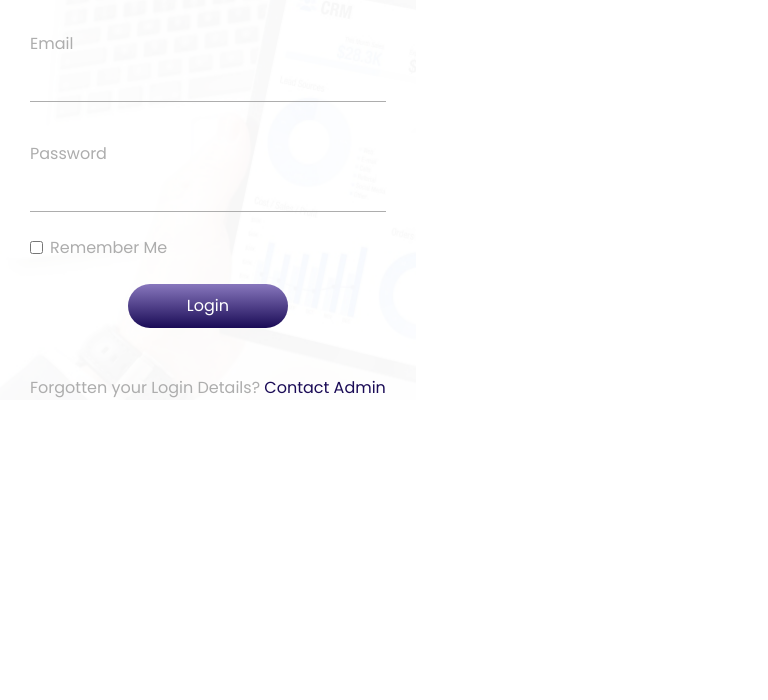
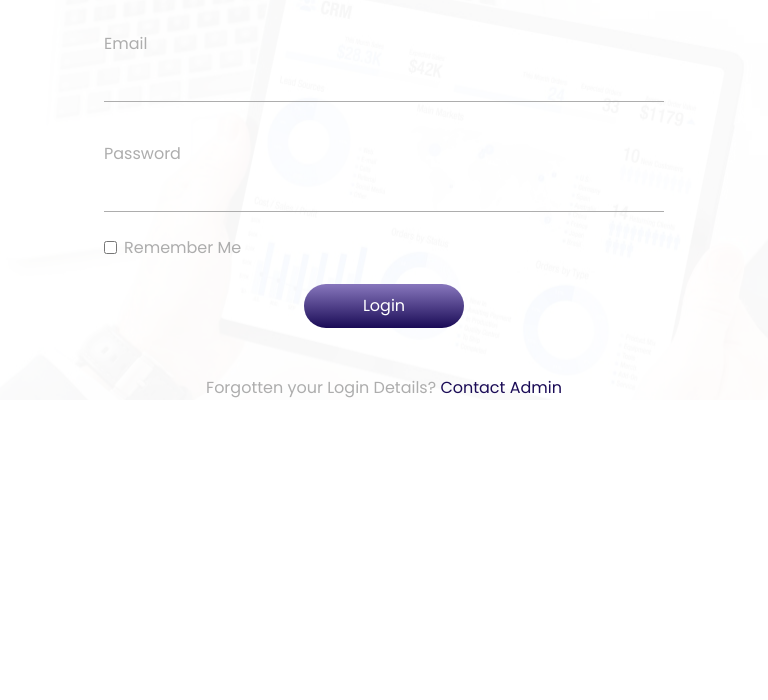
Before and after one commit to chusamasadiq/Modern-Login-Page, a plain HTML site: page index.html in a window 768 px wide. Shown: the part 100-800 px from the top of the page. Drawn offline with nearby package versions, Linux system fonts and the light colour scheme.

Commit message:
Responsive Design

```diff
--- a/index.html
+++ b/index.html
@@ -22,7 +22,7 @@
   <body>
     <div class="container-fluid">
       <div class="row">
-        <div class="col-lg-6 LoginFormBackground">
+        <div class="col-lg-6 col-sm-12 LoginFormBackground">
           <div class="container LoginForm">
             <div class="mt-5 text-center">
               <img src="assets/images/Khat-Tech-Logo.png" class="img-fluid" alt="" height="200rem" width="200rem" />
--- a/style.css
+++ b/style.css
@@ -71,10 +71,12 @@ a:hover {
    margin-top: 20px;
    display: none;
   }
+
 }
 
 .LoginForm{
-  width: 75%;
+  padding-left: 5rem;
+  padding-right: 5rem;
 }
 
 @media screen and (max-width: 995px) and (min-width:600px) {
@@ -82,8 +84,4 @@ a:hover {
    margin-top: 20px;
    display: none;
   }
-
-  .LoginForm{
-    width: 100%;
-  }
 }
```
